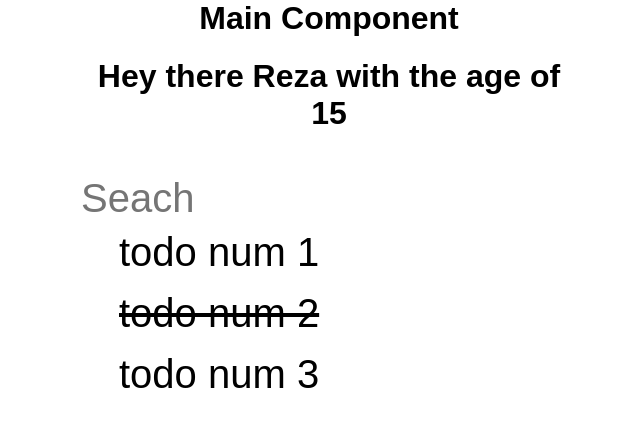
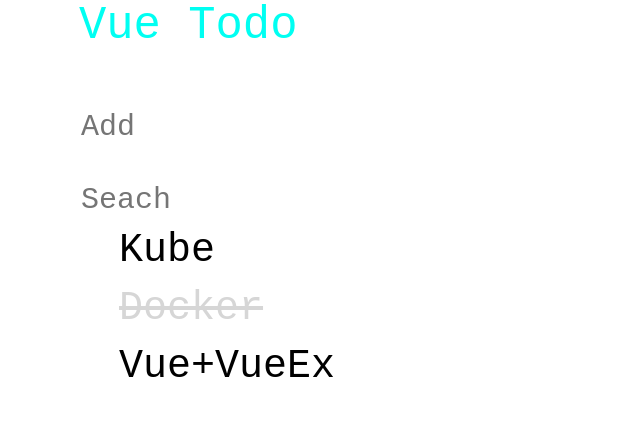
Before and after one commit to AliSawari/vue-todo, a Vue app: page / in a window 1280 px wide. Shown: the top 426 px of the page, without its empty margins (311-951 px from the left). Built offline with nearby package versions, Linux system fonts and the light colour scheme.

Commit message:
adding todos toggling

```diff
--- a/package.json
+++ b/package.json
@@ -1,13 +1,15 @@
 {
   "name": "vue-practice",
   "version": "1.0.0",
-  "main": "index.js",
+  "main": "server.js",
   "scripts": {
     "dev": "parcel src/index.html --no-source-maps",
-    "build": "parcel build src/index.html --no-source-maps -d public"
+    "build": "parcel build src/index.html --no-source-maps -d public",
+    "start": "npm run build && node ."
   },
   "license": "MIT",
   "dependencies": {
+    "express": "^4.16.4",
     "vue": "^2.6.3",
     "vue-hot-reload-api": "^2.3.1"
   },
--- /dev/null
+++ b/server.js
@@ -0,0 +1,5 @@
+const express = require('express')
+const app = express()
+const port = process.env.PORT || 3000
+app.use(express.static(`${__dirname}/public`))
+app.listen(port,err=>err?err:console.log(`server is up on ${port}`))
--- /dev/null
+++ b/src/components/AddTodo.vue
@@ -0,0 +1,21 @@
+<template>
+  <div>
+    <form @submit="does">
+      <input type="text" name="add" placeholder="Add">
+    </form>
+  </div>
+</template>
+
+<script>
+export default {
+  name: "AddTodo",
+  methods: {
+    does(e){
+      e.preventDefault()
+      let {value} = e.target.add
+      this.$emit('add', value)
+      e.target.add.value = ''
+    }
+  }
+}
+</script>
--- a/src/components/App.vue
+++ b/src/components/App.vue
@@ -1,33 +1,36 @@
 <template>
   <div>
-    <h1>Main Component</h1>
-    <div><Hello :msg="myName" :age="myAge" /></div>
+    <div><Welcome /></div>
     <div>
-      <Todos />
+      <Todos/>
     </div>
   </div>
 </template>
 
 <script>
-import Hello from "./Hello";
-import Todos from './Todos'
+import Welcome from "./Welcome";
+import Todos from "./Todos";
 
 export default {
   name: "App",
-  components: { Hello, Todos},
-  data() {
-    return {
-      myName: "Reza",
-      myAge: "15"
-    };
-  }
+  components: { Todos, Welcome }
 };
 </script>
 
 <style>
+* {
+  transition: 0.5s;
+  font-family: monospace;
+}
+
+.welcome {
+  font-size: 3.5rem;
+  font-weight: initial;
+  text-align: left;
+  color: #00fff2;
+}
 
 html {
-  font-family: "Avenir Next", Helevetica, sans-serif;
   text-align: center;
 }
 
@@ -40,7 +43,7 @@
   padding-top: 30px;
   width: 500px;
   height: 60px;
-  font-size: 40px;
+  font-size: 30px;
   border: 0;
 }
 
@@ -62,6 +65,6 @@
 
 .completed {
   text-decoration: line-through;
+  color: #d6d6d6;
 }
-
 </style>
--- a/src/components/Hello.vue
+++ /dev/null
@@ -1,12 +0,0 @@
-<template>
-  <div>
-    <h1>Hey there {{msg}} with the age of {{age}}</h1>
-  </div>
-</template>
-
-<script>
-export default {
-  name: "Hello",
-  props: ["msg", "age"]
-};
-</script>
--- a/src/components/Todo.vue
+++ b/src/components/Todo.vue
@@ -1,6 +1,6 @@
 <template>
   <div>
-    <li v-on="{click: clicked}" :class="{completed: todo.isDone}">
+    <li @click="$emit('toggle',todo)" :class="{completed: todo.done}">
       {{todo.title}}
     </li>
   </div>
@@ -9,11 +9,6 @@
 <script>
 export default {
   name: "Todo",
-  props: ["todo"],
-  methods: {
-    clicked(s){
-      console.log(s.target)
-    }
-  }
+  props: ["todo"]
 };
 </script>
--- a/src/components/TodoList.vue
+++ b/src/components/TodoList.vue
@@ -1,7 +1,7 @@
 <template>
   <div>
     <ul v-for="t in todos" :key="t.id" >
-      <Todo :todo="t" />
+      <Todo @toggle="$emit('toggle',t)" :todo="t" />
     </ul>
   </div>
 </template>
@@ -13,14 +13,6 @@
 export default {
   name: "TodoList",
   components: { Todo },
-  data() {
-    return {
-      todos: [
-        { title: "todo num 1", id: 1, isDone:false},
-        { title: "todo num 2", id: 2, isDone:true},
-        { title: "todo num 3", id: 3, isDone:false}
-      ]
-    }
-  },
+  props: ['todos']
 }
 </script>
--- a/src/components/Todos.vue
+++ b/src/components/Todos.vue
@@ -1,20 +1,47 @@
 <template>
   <div>
     <div>
-      <TodosSearch />
+      <AddTodo @add="handleAdd"/>
     </div>
     <div>
-      <TodosList />
+      <TodosSearch/>
+    </div>
+    <div>
+      <TodosList @toggle="handleToggle" :todos="todos"/>
     </div>
   </div>
 </template>
 
 <script>
-import TodosList from './TodoList'
-import TodosSearch from './TodoSearch'
+import TodosList from "./TodoList";
+import TodosSearch from "./TodoSearch";
+import AddTodo from "./AddTodo";
 
 export default {
   name: "Todos",
-  components: {TodosList,TodosSearch}
-}
+  components: { TodosList, TodosSearch, AddTodo },
+  data() {
+    return {
+      todos: [
+        { title: "Kube", id: 1, done: false },
+        { title: "Docker", id: 2, done: true },
+        { title: "Vue+VueEx", id: 3, done: false }
+      ]
+    };
+  },
+  methods: {
+    handleAdd(item) {
+      let toAdd = {
+        title: item,
+        id: this.todos.length + 1,
+        done: false
+      };
+      this.todos.push(toAdd);
+    },
+    handleToggle(todo){
+      let j = this.todos.indexOf(todo)
+      this.todos[j].done = !todo.done
+    }
+  }
+};
 </script>
--- /dev/null
+++ b/src/components/Welcome.vue
@@ -0,0 +1,11 @@
+<template>
+  <div>
+    <h1 class="welcome">Vue Todo</h1>
+  </div>
+</template>
+
+<script>
+export default {
+  name: "Welcome"
+}
+</script>
```
Also changed, not shown: 1 other file (tests, documents, lock files or other folders).
